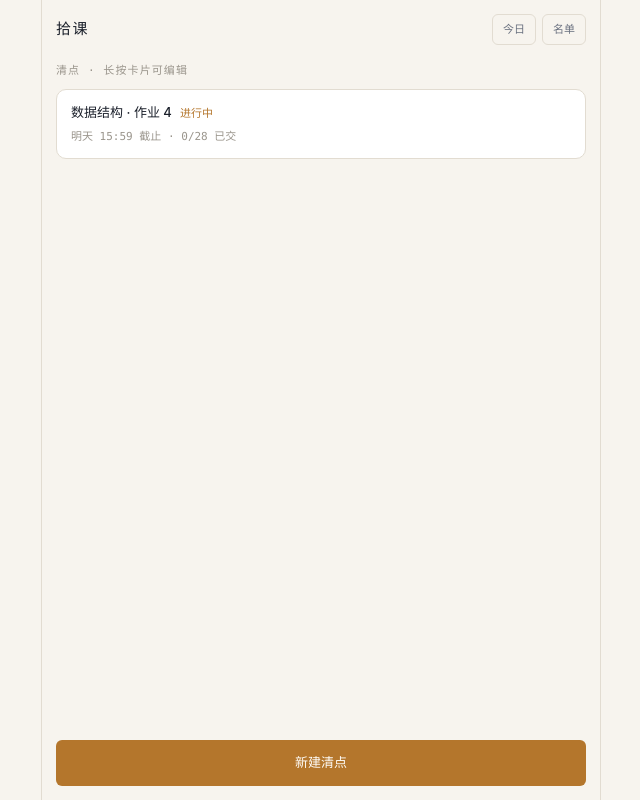
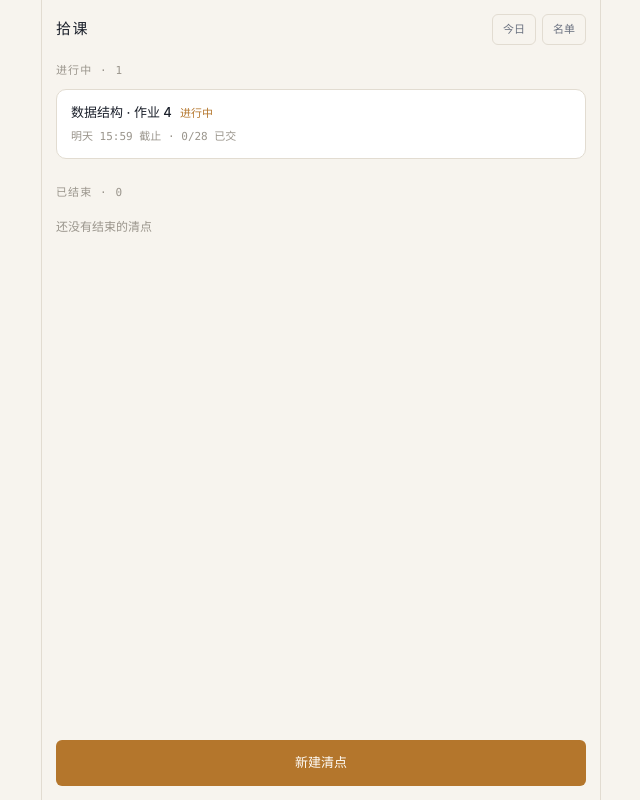
Before and after one commit to ShenFall/DEEPlessen, a React (Vite) app in the folder app/: page / in a window 1280 px wide. Both pictures are taken after a click on the button "全部清点". Shown: the whole page, without its empty margins (319-959 px from the left). Built offline with nearby package versions, Linux system fonts and the light colour scheme.

Commit message:
feat(assignments): 清点列表按「进行中 / 已结束」分组
- 上段进行中，下段已结束，各自带数量
- 已结束的卡片显示绝对日期而非「已逾期」，避免历史记录看起来像待办
- 抽 renderCard，避免两段重复

```diff
--- a/app/src/features/assignments/AssignmentListScreen.tsx
+++ b/app/src/features/assignments/AssignmentListScreen.tsx
@@ -31,6 +31,13 @@ function toInputValue(d: Date) {
   return `${d.getFullYear()}-${p(d.getMonth() + 1)}-${p(d.getDate())}T${p(
     d.getHours(),
   )}:${p(d.getMinutes())}`
+}
+
+function absDate(iso: string) {
+  const d = new Date(iso)
+  if (Number.isNaN(d.getTime())) return '时间未知'
+  const p = (n: number) => String(n).padStart(2, '0')
+  return `${p(d.getMonth() + 1)}/${p(d.getDate())} ${p(d.getHours())}:${p(d.getMinutes())}`
 }
 
 export default function AssignmentListScreen({
@@ -92,29 +99,15 @@ export default function AssignmentListScreen({
     setDeleteArmed(false)
   }
 
-  return (
-    <main className="al">
-      <header className="al-top">
-        <span className="al-brand">拾课</span>
-        <span className="al-actions">
-          <button type="button" className="al-import" onClick={onToday}>
-            今日
-          </button>
-          <button type="button" className="al-import" onClick={onImportRoster}>
-            名单
-          </button>
-        </span>
-      </header>
+  const running = assignments.filter((a) => a.status !== 'closed')
+  const history = assignments.filter((a) => a.status === 'closed')
 
-      <div className="al-body">
-        <p className="al-eyebrow">清点 · 长按卡片可编辑</p>
+  function renderCard(a: Assignment) {
+    const due =
+      a.status === 'closed'
+        ? { text: absDate(a.due), overdue: false }
+        : dueLabel(a.due)
 
-        {assignments.length === 0 && (
-          <p className="al-empty">还没有清点，先建一个</p>
-        )}
-
-        {assignments.map((a) => {
-          const due = dueLabel(a.due)
     return (
       <button
         key={a.id}
@@ -156,7 +149,38 @@ export default function AssignmentListScreen({
         </span>
       </button>
     )
-        })}
+  }
+
+  return (
+    <main className="al">
+      <header className="al-top">
+        <span className="al-brand">拾课</span>
+        <span className="al-actions">
+          <button type="button" className="al-import" onClick={onToday}>
+            今日
+          </button>
+          <button type="button" className="al-import" onClick={onImportRoster}>
+            名单
+          </button>
+        </span>
+      </header>
+
+      <div className="al-body">
+        <p className="al-eyebrow">进行中 · {running.length}</p>
+
+        {running.length === 0 && (
+          <p className="al-empty">没有进行中的清点</p>
+        )}
+        {running.map(renderCard)}
+
+        <p className="al-eyebrow al-eyebrow--gap">
+          已结束 · {history.length}
+        </p>
+
+        {history.length === 0 && (
+          <p className="al-empty al-empty--tight">还没有结束的清点</p>
+        )}
+        {history.map(renderCard)}
       </div>
 
       <div className="al-bottom">
--- a/app/src/features/assignments/assignments.css
+++ b/app/src/features/assignments/assignments.css
@@ -53,11 +53,20 @@
   color: var(--mute);
 }
 
+.al-eyebrow--gap {
+  margin-top: 26px;
+}
+
 .al-empty {
   margin: 40px 0;
   text-align: center;
   font-size: var(--fs-12);
   color: var(--mute);
+}
+
+.al-empty--tight {
+  margin: 16px 0 0;
+  text-align: left;
 }
 
 .al-card {
```
Also changed, not shown: 2 other files (tests, documents, lock files or other folders). Lines whose indentation alone changed are shown as unchanged.
